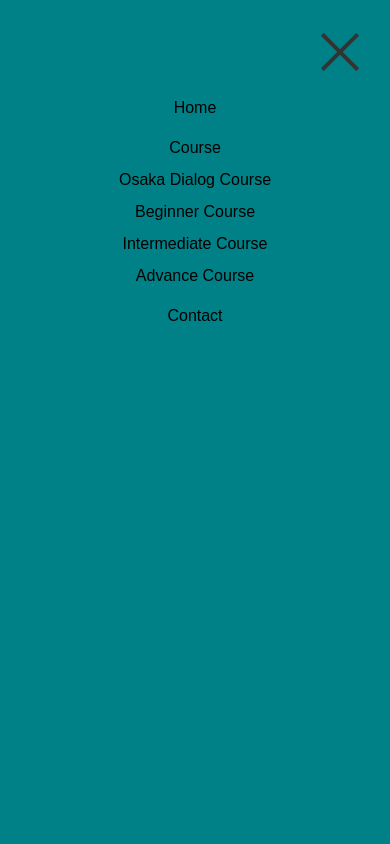
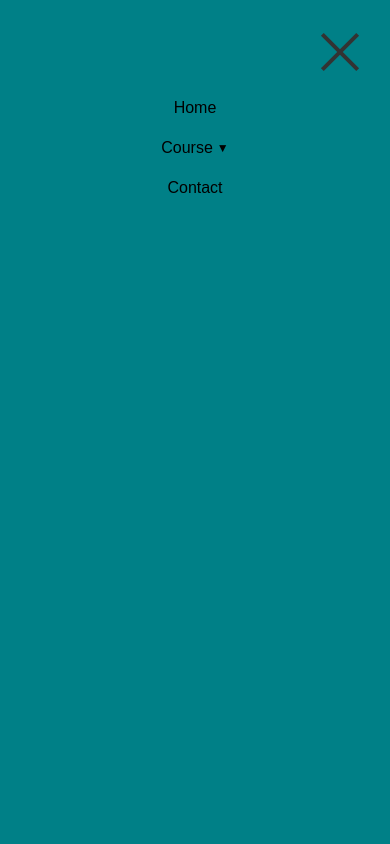
Before and after one commit to Yuto-A2/miki-jp, a Next.js app: page / in a window 390 px wide. Both pictures are taken after a click on the element 340 px from the left and 50 px from the top of the page. Shown: the top 844 px of the page. Built offline with nearby package versions, Linux system fonts and the light colour scheme.

Commit message:
changed header and nav

```diff
--- a/src/components/layouts/Header.tsx
+++ b/src/components/layouts/Header.tsx
@@ -70,15 +70,52 @@ export default function Header() {
           {/* Course Menu */}
           <li className="cursor-pointer">
             {/* Smartphone */}
-            <div className="md:hidden">
-              <span>Course</span>
-              {menuOpen && (
-                <ul className="flex flex-col gap-2 mt-2 text-black">
-                  <li>Osaka Dialog Course</li>
-                  <li>Beginner Course</li>
-                  <li>Intermediate Course</li>
-                  <li>Advance Course</li>
-                </ul>
+            <div
+              className="relative"
+              onMouseEnter={() => setIsOpen(true)}
+              ref={triggerRef}
+            >
+              <span className="flex items-center gap-1 lg:border-r lg:pr-3">
+                Course <span className="text-xs">&#9660;</span>
+              </span>
+
+              {isOpen && (
+                <div
+                  ref={modalRef}
+                  className="absolute top-[40px] left-1/2 -translate-x-1/2 w-[900px] md:bg-black text-white p-6 shadow-lg z-50"
+                >
+                  <div className="md:absolute md:top-[-10px] md:left-1/2 md:-translate-x-1/2 md:w-0 md:h-0
+                      md:border-l-[10px] md:border-r-[10px] md:border-b-[10px]
+                      md:border-l-transparent md:border-r-transparent md:border-b-black"></div>
+
+                  <div className="flex justify-end">
+                    <button
+                      onClick={() => setIsOpen(false)}
+                      className="text-white text-2xl font-bold hover:text-red-400 cursor-pointer"
+                      aria-label="close"
+                    >
+                      ×
+                    </button>
+                  </div>
+
+                  <div className="md:grid md:grid-cols-4 md:gap-6 mde:mt-2 flex flex-col">
+                    <Link href="/osaka">
+                      <h3 className="font-bold border-b border-red-500 mb-2 pb-1">Osaka Dialog Course</h3>
+                    </Link>
+
+                    <Link href="/beginner">
+                      <h3 className="font-bold border-b border-red-500 mb-2 pb-1">Beginner Course</h3>
+                    </Link>
+
+                    <Link href="/intermediate">
+                      <h3 className="font-bold border-b border-red-500 mb-2 pb-1">Intermediate Course</h3>
+                    </Link>
+
+                    <Link href="/advanced">
+                      <h3 className="font-bold border-b border-red-500 mb-2 pb-1">Advance Course</h3>
+                    </Link>
+                  </div>
+                </div>
               )}
             </div>
 
@@ -88,9 +125,6 @@ export default function Header() {
               onMouseEnter={() => setIsOpen(true)}
               ref={triggerRef}
             >
-              <span className="flex items-center gap-1 lg:border-r lg:pr-3">
-                Course <span className="text-xs">&#9660;</span>
-              </span>
 
               {isOpen && (
                 <div
```
